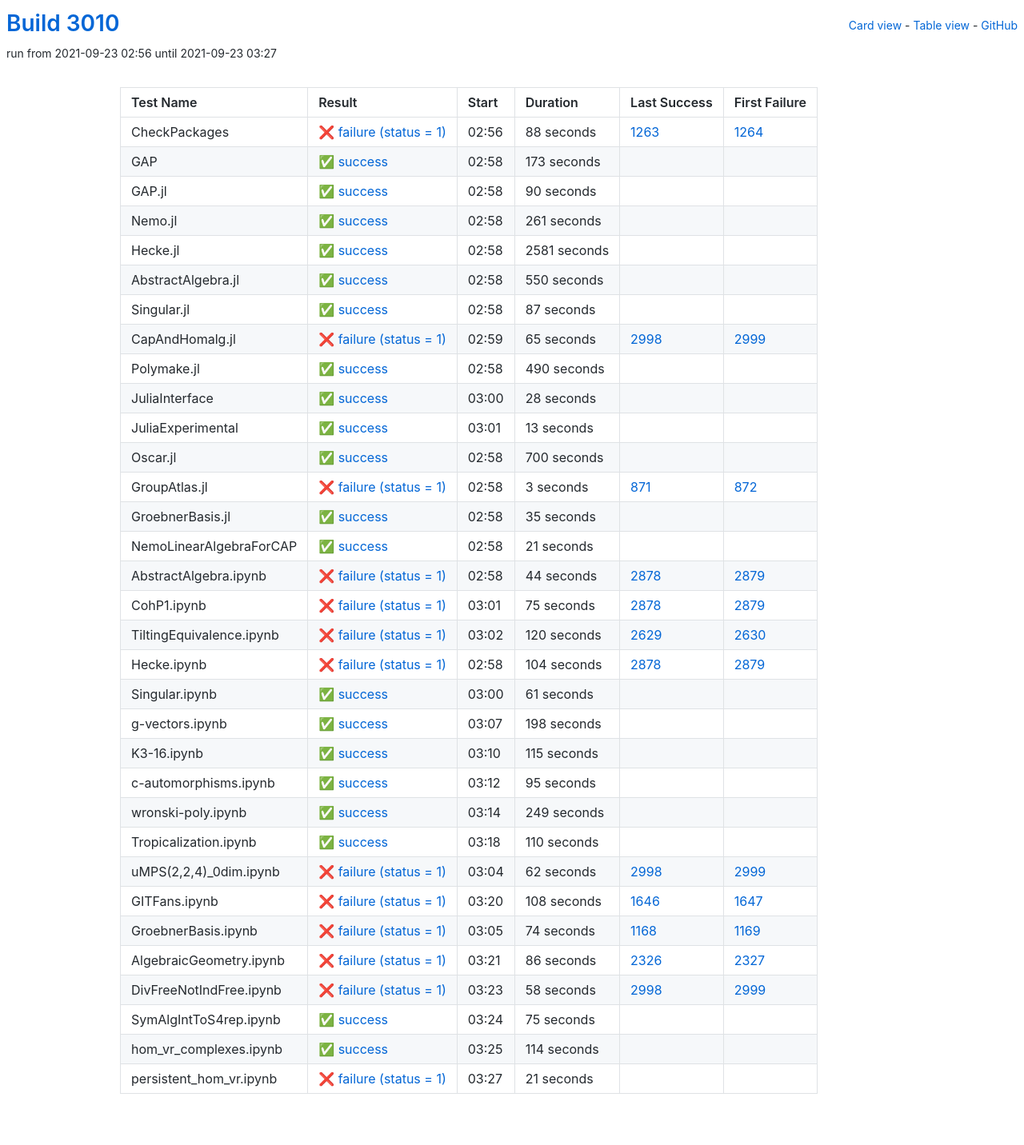
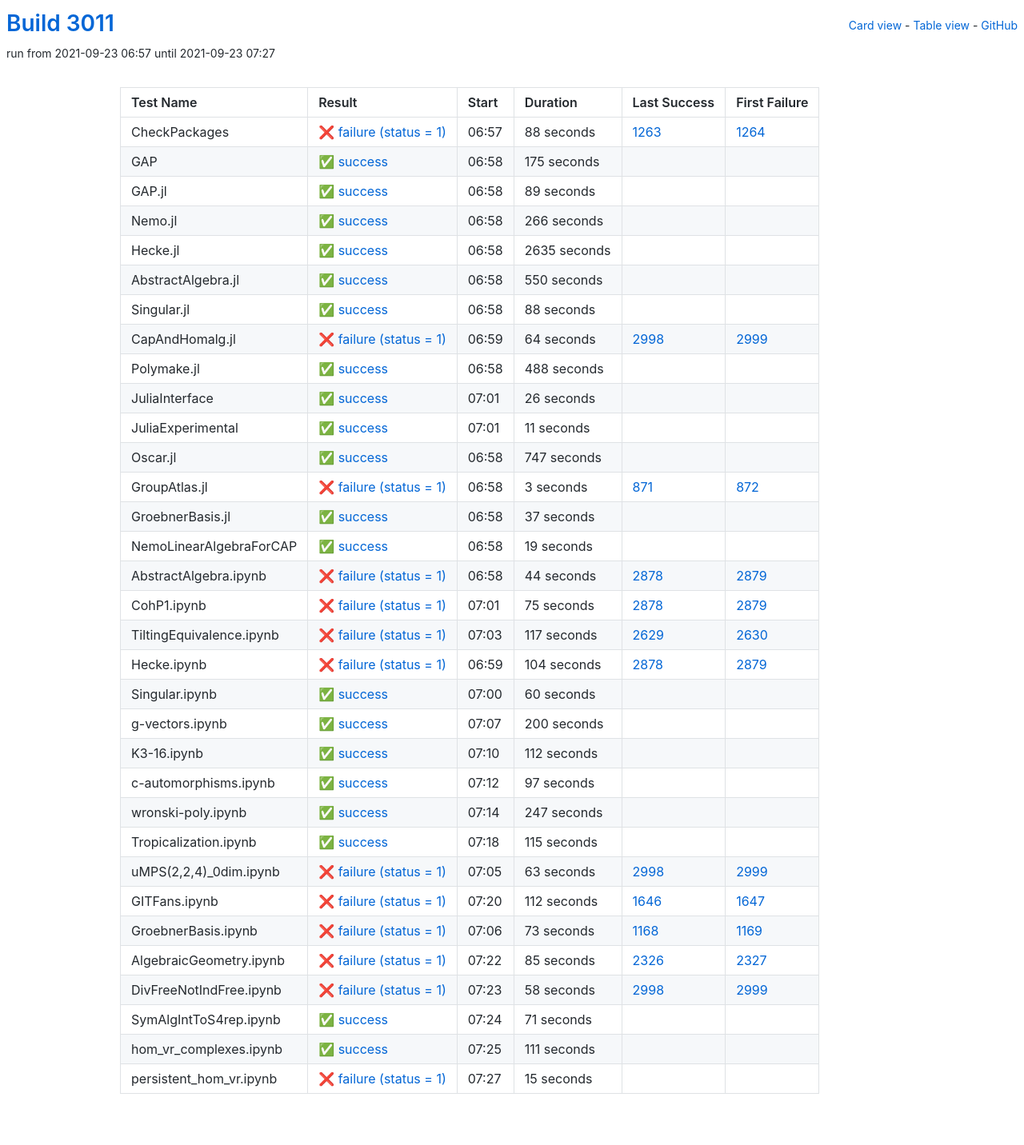
Before and after one commit to oscar-system/oscar-ci-status-stable, a Jekyll site: the page built from table.html, in a window 1280 px wide. Shown: the whole page at 80% size. Built offline with Jekyll 4.4.1, drawn with Linux system fonts in a browser that asks for light colours.

Commit message:
Build #3011

```diff
--- a/_data/ci.yml
+++ b/_data/ci.yml
@@ -1,6 +1,6 @@
 ---
-build: 3010
-build_url: https://oscarci.mathematik.uni-kl.de/job/oscar-stable/3010/
+build: 3011
+build_url: https://oscarci.mathematik.uni-kl.de/job/oscar-stable/3011/
 job: oscar-stable
 organization: oscar-system
 repo: oscar-ci-status-stable
@@ -8,8 +8,8 @@ repourl: https://github.com/oscar-system/oscar-ci-status-stable
 tests:
 - name: CheckPackages
   id: checkpackages
-  log: https://oscarci.mathematik.uni-kl.de/job/oscar-stable/3010/artifact/logs/build-3010/CheckPackages.log
-  start: 2021-09-23 02:56
+  log: https://oscarci.mathematik.uni-kl.de/job/oscar-stable/3011/artifact/logs/build-3011/CheckPackages.log
+  start: 2021-09-23 06:57
   success: false
   exitcode: 1
   status: failure
@@ -20,56 +20,56 @@ tests:
   first_failure_url: https://oscarci.mathematik.uni-kl.de/job/oscar-stable/1264/
 - name: GAP
   id: gap
-  log: https://oscarci.mathematik.uni-kl.de/job/oscar-stable/3010/artifact/logs/build-3010/GAP.log
-  start: 2021-09-23 02:58
+  log: https://oscarci.mathematik.uni-kl.de/job/oscar-stable/3011/artifact/logs/build-3011/GAP.log
+  start: 2021-09-23 06:58
   success: true
   exitcode: 0
   status: success
-  duration: 173
+  duration: 175
   last_success: false
   last_success_url:
   first_failure: false
   first_failure_url:
 - name: GAP.jl
   id: gap-jl
-  log: https://oscarci.mathematik.uni-kl.de/job/oscar-stable/3010/artifact/logs/build-3010/GAP.jl.log
-  start: 2021-09-23 02:58
+  log: https://oscarci.mathematik.uni-kl.de/job/oscar-stable/3011/artifact/logs/build-3011/GAP.jl.log
+  start: 2021-09-23 06:58
   success: true
   exitcode: 0
   status: success
-  duration: 90
+  duration: 89
   last_success: false
   last_success_url:
   first_failure: false
   first_failure_url:
 - name: Nemo.jl
   id: nemo-jl
-  log: https://oscarci.mathematik.uni-kl.de/job/oscar-stable/3010/artifact/logs/build-3010/Nemo.jl.log
-  start: 2021-09-23 02:58
+  log: https://oscarci.mathematik.uni-kl.de/job/oscar-stable/3011/artifact/logs/build-3011/Nemo.jl.log
+  start: 2021-09-23 06:58
   success: true
   exitcode: 0
   status: success
-  duration: 261
+  duration: 266
   last_success: false
   last_success_url:
   first_failure: false
   first_failure_url:
 - name: Hecke.jl
   id: hecke-jl
-  log: https://oscarci.mathematik.uni-kl.de/job/oscar-stable/3010/artifact/logs/build-3010/Hecke.jl.log
-  start: 2021-09-23 02:58
+  log: https://oscarci.mathematik.uni-kl.de/job/oscar-stable/3011/artifact/logs/build-3011/Hecke.jl.log
+  start: 2021-09-23 06:58
   success: true
   exitcode: 0
   status: success
-  duration: 2581
+  duration: 2635
   last_success: false
   last_success_url:
   first_failure: false
   first_failure_url:
 - name: AbstractAlgebra.jl
   id: abstractalgebra-jl
-  log: https://oscarci.mathematik.uni-kl.de/job/oscar-stable/3010/artifact/logs/build-3010/AbstractAlgebra.jl.log
-  start: 2021-09-23 02:58
+  log: https://oscarci.mathematik.uni-kl.de/job/oscar-stable/3011/artifact/logs/build-3011/AbstractAlgebra.jl.log
+  start: 2021-09-23 06:58
   success: true
   exitcode: 0
   status: success
@@ -80,80 +80,80 @@ tests:
   first_failure_url:
 - name: Singular.jl
   id: singular-jl
-  log: https://oscarci.mathematik.uni-kl.de/job/oscar-stable/3010/artifact/logs/build-3010/Singular.jl.log
-  start: 2021-09-23 02:58
+  log: https://oscarci.mathematik.uni-kl.de/job/oscar-stable/3011/artifact/logs/build-3011/Singular.jl.log
+  start: 2021-09-23 06:58
   success: true
   exitcode: 0
   status: success
-  duration: 87
+  duration: 88
   last_success: false
   last_success_url:
   first_failure: false
   first_failure_url:
 - name: CapAndHomalg.jl
   id: capandhomalg-jl
-  log: https://oscarci.mathematik.uni-kl.de/job/oscar-stable/3010/artifact/logs/build-3010/CapAndHomalg.jl.log
-  start: 2021-09-23 02:59
+  log: https://oscarci.mathematik.uni-kl.de/job/oscar-stable/3011/artifact/logs/build-3011/CapAndHomalg.jl.log
+  start: 2021-09-23 06:59
   success: false
   exitcode: 1
   status: failure
-  duration: 65
+  duration: 64
   last_success: 2998
   last_success_url: https://oscarci.mathematik.uni-kl.de/job/oscar-stable/2998/
   first_failure: 2999
   first_failure_url: https://oscarci.mathematik.uni-kl.de/job/oscar-stable/2999/
 - name: Polymake.jl
   id: polymake-jl
-  log: https://oscarci.mathematik.uni-kl.de/job/oscar-stable/3010/artifact/logs/build-3010/Polymake.jl.log
-  start: 2021-09-23 02:58
+  log: https://oscarci.mathematik.uni-kl.de/job/oscar-stable/3011/artifact/logs/build-3011/Polymake.jl.log
+  start: 2021-09-23 06:58
   success: true
   exitcode: 0
   status: success
-  duration: 490
+  duration: 488
   last_success: false
   last_success_url:
   first_failure: false
   first_failure_url:
 - name: JuliaInterface
   id: juliainterface
-  log: https://oscarci.mathematik.uni-kl.de/job/oscar-stable/3010/artifact/logs/build-3010/JuliaInterface.log
-  start: 2021-09-23 03:00
+  log: https://oscarci.mathematik.uni-kl.de/job/oscar-stable/3011/artifact/logs/build-3011/JuliaInterface.log
+  start: 2021-09-23 07:01
   success: true
   exitcode: 0
   status: success
-  duration: 28
+  duration: 26
   last_success: false
   last_success_url:
   first_failure: false
   first_failure_url:
 - name: JuliaExperimental
   id: juliaexperimental
-  log: https://oscarci.mathematik.uni-kl.de/job/oscar-stable/3010/artifact/logs/build-3010/JuliaExperimental.log
-  start: 2021-09-23 03:01
+  log: https://oscarci.mathematik.uni-kl.de/job/oscar-stable/3011/artifact/logs/build-3011/JuliaExperimental.log
+  start: 2021-09-23 07:01
   success: true
   exitcode: 0
   status: success
-  duration: 13
+  duration: 11
   last_success: false
   last_success_url:
   first_failure: false
   first_failure_url:
 - name: Oscar.jl
   id: oscar-jl
-  log: https://oscarci.mathematik.uni-kl.de/job/oscar-stable/3010/artifact/logs/build-3010/Oscar.jl.log
-  start: 2021-09-23 02:58
+  log: https://oscarci.mathematik.uni-kl.de/job/oscar-stable/3011/artifact/logs/build-3011/Oscar.jl.log
+  start: 2021-09-23 06:58
   success: true
   exitcode: 0
   status: success
-  duration: 700
+  duration: 747
   last_success: false
   last_success_url:
   first_failure: false
   first_failure_url:
 - name: GroupAtlas.jl
   id: groupatlas-jl
-  log: https://oscarci.mathematik.uni-kl.de/job/oscar-stable/3010/artifact/logs/build-3010/GroupAtlas.jl.log
-  start: 2021-09-23 02:58
+  log: https://oscarci.mathematik.uni-kl.de/job/oscar-stable/3011/artifact/logs/build-3011/GroupAtlas.jl.log
+  start: 2021-09-23 06:58
   success: false
   exitcode: 1
   status: failure
@@ -164,32 +164,32 @@ tests:
   first_failure_url: https://oscarci.mathematik.uni-kl.de/job/oscar-stable/872/
 - name: GroebnerBasis.jl
   id: groebnerbasis-jl
-  log: https://oscarci.mathematik.uni-kl.de/job/oscar-stable/3010/artifact/logs/build-3010/GroebnerBasis.jl.log
-  start: 2021-09-23 02:58
+  log: https://oscarci.mathematik.uni-kl.de/job/oscar-stable/3011/artifact/logs/build-3011/GroebnerBasis.jl.log
+  start: 2021-09-23 06:58
   success: true
   exitcode: 0
   status: success
-  duration: 35
+  duration: 37
   last_success: false
   last_success_url:
   first_failure: false
   first_failure_url:
 - name: NemoLinearAlgebraForCAP
   id: nemolinearalgebraforcap
-  log: https://oscarci.mathematik.uni-kl.de/job/oscar-stable/3010/artifact/logs/build-3010/NemoLinearAlgebraForCAP.log
-  start: 2021-09-23 02:58
+  log: https://oscarci.mathematik.uni-kl.de/job/oscar-stable/3011/artifact/logs/build-3011/NemoLinearAlgebraForCAP.log
+  start: 2021-09-23 06:58
   success: true
   exitcode: 0
   status: success
-  duration: 21
+  duration: 19
   last_success: false
   last_success_url:
   first_failure: false
   first_failure_url:
 - name: AbstractAlgebra.ipynb
   id: abstractalgebra-ipynb
-  log: https://oscarci.mathematik.uni-kl.de/job/oscar-stable/3010/artifact/logs/build-3010/AbstractAlgebra.ipynb.log
-  start: 2021-09-23 02:58
+  log: https://oscarci.mathematik.uni-kl.de/job/oscar-stable/3011/artifact/logs/build-3011/AbstractAlgebra.ipynb.log
+  start: 2021-09-23 06:58
   success: false
   exitcode: 1
   status: failure
@@ -200,8 +200,8 @@ tests:
   first_failure_url: https://oscarci.mathematik.uni-kl.de/job/oscar-stable/2879/
 - name: CohP1.ipynb
   id: cohp1-ipynb
-  log: https://oscarci.mathematik.uni-kl.de/job/oscar-stable/3010/artifact/logs/build-3010/CohP1.ipynb.log
-  start: 2021-09-23 03:01
+  log: https://oscarci.mathematik.uni-kl.de/job/oscar-stable/3011/artifact/logs/build-3011/CohP1.ipynb.log
+  start: 2021-09-23 07:01
   success: false
   exitcode: 1
   status: failure
@@ -212,20 +212,20 @@ tests:
   first_failure_url: https://oscarci.mathematik.uni-kl.de/job/oscar-stable/2879/
 - name: TiltingEquivalence.ipynb
   id: tiltingequivalence-ipynb
-  log: https://oscarci.mathematik.uni-kl.de/job/oscar-stable/3010/artifact/logs/build-3010/TiltingEquivalence.ipynb.log
-  start: 2021-09-23 03:02
+  log: https://oscarci.mathematik.uni-kl.de/job/oscar-stable/3011/artifact/logs/build-3011/TiltingEquivalence.ipynb.log
+  start: 2021-09-23 07:03
   success: false
   exitcode: 1
   status: failure
-  duration: 120
+  duration: 117
   last_success: 2629
   last_success_url: https://oscarci.mathematik.uni-kl.de/job/oscar-stable/2629/
   first_failure: 2630
   first_failure_url: https://oscarci.mathematik.uni-kl.de/job/oscar-stable/2630/
 - name: Hecke.ipynb
   id: hecke-ipynb
-  log: https://oscarci.mathematik.uni-kl.de/job/oscar-stable/3010/artifact/logs/build-3010/Hecke.ipynb.log
-  start: 2021-09-23 02:58
+  log: https://oscarci.mathematik.uni-kl.de/job/oscar-stable/3011/artifact/logs/build-3011/Hecke.ipynb.log
+  start: 2021-09-23 06:59
   success: false
   exitcode: 1
   status: failure
@@ -236,32 +236,68 @@ tests:
   first_failure_url: https://oscarci.mathematik.uni-kl.de/job/oscar-stable/2879/
 - name: Singular.ipynb
   id: singular-ipynb
-  log: https://oscarci.mathematik.uni-kl.de/job/oscar-stable/3010/artifact/logs/build-3010/Singular.ipynb.log
-  start: 2021-09-23 03:00
+  log: https://oscarci.mathematik.uni-kl.de/job/oscar-stable/3011/artifact/logs/build-3011/Singular.ipynb.log
+  start: 2021-09-23 07:00
   success: true
   exitcode: 0
   status: success
-  duration: 61
+  duration: 60
   last_success: false
   last_success_url:
   first_failure: false
   first_failure_url:
 - name: g-vectors.ipynb
   id: g-vectors-ipynb
-  log: https://oscarci.mathematik.uni-kl.de/job/oscar-stable/3010/artifact/logs/build-3010/g-vectors.ipynb.log
-  start: 2021-09-23 03:07
+  log: https://oscarci.mathematik.uni-kl.de/job/oscar-stable/3011/artifact/logs/build-3011/g-vectors.ipynb.log
+  start: 2021-09-23 07:07
   success: true
   exitcode: 0
   status: success
-  duration: 198
+  duration: 200
   last_success: false
   last_success_url:
   first_failure: false
   first_failure_url:
 - name: K3-16.ipynb
   id: k3-16-ipynb
-  log: https://oscarci.mathematik.uni-kl.de/job/oscar-stable/3010/artifact/logs/build-3010/K3-16.ipynb.log
-  start: 2021-09-23 03:10
+  log: https://oscarci.mathematik.uni-kl.de/job/oscar-stable/3011/artifact/logs/build-3011/K3-16.ipynb.log
+  start: 2021-09-23 07:10
+  success: true
+  exitcode: 0
+  status: success
+  duration: 112
+  last_success: false
+  last_success_url:
+  first_failure: false
+  first_failure_url:
+- name: c-automorphisms.ipynb
+  id: c-automorphisms-ipynb
+  log: https://oscarci.mathematik.uni-kl.de/job/oscar-stable/3011/artifact/logs/build-3011/c-automorphisms.ipynb.log
+  start: 2021-09-23 07:12
+  success: true
+  exitcode: 0
+  status: success
+  duration: 97
+  last_success: false
+  last_success_url:
+  first_failure: false
+  first_failure_url:
+- name: wronski-poly.ipynb
+  id: wronski-poly-ipynb
+  log: https://oscarci.mathematik.uni-kl.de/job/oscar-stable/3011/artifact/logs/build-3011/wronski-poly.ipynb.log
+  start: 2021-09-23 07:14
+  success: true
+  exitcode: 0
+  status: success
+  duration: 247
+  last_success: false
+  last_success_url:
+  first_failure: false
+  first_failure_url:
+- name: Tropicalization.ipynb
+  id: tropicalization-ipynb
+  log: https://oscarci.mathematik.uni-kl.de/job/oscar-stable/3011/artifact/logs/build-3011/Tropicalization.ipynb.log
+  start: 2021-09-23 07:18
   success: true
   exitcode: 0
   status: success
@@ -270,94 +306,58 @@ tests:
   last_success_url:
   first_failure: false
   first_failure_url:
-- name: c-automorphisms.ipynb
-  id: c-automorphisms-ipynb
-  log: https://oscarci.mathematik.uni-kl.de/job/oscar-stable/3010/artifact/logs/build-3010/c-automorphisms.ipynb.log
-  start: 2021-09-23 03:12
-  success: true
-  exitcode: 0
-  status: success
-  duration: 95
-  last_success: false
-  last_success_url:
-  first_failure: false
-  first_failure_url:
-- name: wronski-poly.ipynb
-  id: wronski-poly-ipynb
-  log: https://oscarci.mathematik.uni-kl.de/job/oscar-stable/3010/artifact/logs/build-3010/wronski-poly.ipynb.log
-  start: 2021-09-23 03:14
-  success: true
-  exitcode: 0
-  status: success
-  duration: 249
-  last_success: false
-  last_success_url:
-  first_failure: false
-  first_failure_url:
-- name: Tropicalization.ipynb
-  id: tropicalization-ipynb
-  log: https://oscarci.mathematik.uni-kl.de/job/oscar-stable/3010/artifact/logs/build-3010/Tropicalization.ipynb.log
-  start: 2021-09-23 03:18
-  success: true
-  exitcode: 0
-  status: success
-  duration: 110
-  last_success: false
-  last_success_url:
-  first_failure: false
-  first_failure_url:
 - name: uMPS(2,2,4)_0dim.ipynb
   id: umps-2-2-4-0dim-ipynb
-  log: https://oscarci.mathematik.uni-kl.de/job/oscar-stable/3010/artifact/logs/build-3010/uMPS-2-2-4-_0dim.ipynb.log
-  start: 2021-09-23 03:04
+  log: https://oscarci.mathematik.uni-kl.de/job/oscar-stable/3011/artifact/logs/build-3011/uMPS-2-2-4-_0dim.ipynb.log
+  start: 2021-09-23 07:05
   success: false
   exitcode: 1
   status: failure
-  duration: 62
+  duration: 63
   last_success: 2998
   last_success_url: https://oscarci.mathematik.uni-kl.de/job/oscar-stable/2998/
   first_failure: 2999
   first_failure_url: https://oscarci.mathematik.uni-kl.de/job/oscar-stable/2999/
 - name: GITFans.ipynb
   id: gitfans-ipynb
-  log: https://oscarci.mathematik.uni-kl.de/job/oscar-stable/3010/artifact/logs/build-3010/GITFans.ipynb.log
-  start: 2021-09-23 03:20
+  log: https://oscarci.mathematik.uni-kl.de/job/oscar-stable/3011/artifact/logs/build-3011/GITFans.ipynb.log
+  start: 2021-09-23 07:20
   success: false
   exitcode: 1
   status: failure
-  duration: 108
+  duration: 112
   last_success: 1646
   last_success_url: https://oscarci.mathematik.uni-kl.de/job/oscar-stable/1646/
   first_failure: 1647
   first_failure_url: https://oscarci.mathematik.uni-kl.de/job/oscar-stable/1647/
 - name: GroebnerBasis.ipynb
   id: groebnerbasis-ipynb
-  log: https://oscarci.mathematik.uni-kl.de/job/oscar-stable/3010/artifact/logs/build-3010/GroebnerBasis.ipynb.log
-  start: 2021-09-23 03:05
+  log: https://oscarci.mathematik.uni-kl.de/job/oscar-stable/3011/artifact/logs/build-3011/GroebnerBasis.ipynb.log
+  start: 2021-09-23 07:06
   success: false
   exitcode: 1
   status: failure
-  duration: 74
+  duration: 73
   last_success: 1168
   last_success_url: https://oscarci.mathematik.uni-kl.de/job/oscar-stable/1168/
   first_failure: 1169
   first_failure_url: https://oscarci.mathematik.uni-kl.de/job/oscar-stable/1169/
 - name: AlgebraicGeometry.ipynb
   id: algebraicgeometry-ipynb
-  log: https://oscarci.mathematik.uni-kl.de/job/oscar-stable/3010/artifact/logs/build-3010/AlgebraicGeometry.ipynb.log
-  start: 2021-09-23 03:21
+  log: https://oscarci.mathematik.uni-kl.de/job/oscar-stable/3011/artifact/logs/build-3011/AlgebraicGeometry.ipynb.log
+  start: 2021-09-23 07:22
   success: false
   exitcode: 1
   status: failure
-  duration: 86
+  duration: 85
   last_success: 2326
   last_success_url: https://oscarci.mathematik.uni-kl.de/job/oscar-stable/2326/
   first_failure: 2327
   first_failure_url: https://oscarci.mathematik.uni-kl.de/job/oscar-stable/2327/
 - name: DivFreeNotIndFree.ipynb
   id: divfreenotindfree-ipynb
-  log: https://oscarci.mathematik.uni-kl.de/job/oscar-stable/3010/artifact/logs/build-3010/DivFreeNotIndFree.ipynb.log
-  start: 2021-09-23 03:23
+  log: https://oscarci.mathematik.uni-kl.de/job/oscar-stable/3011/artifact/logs/build-3011/DivFreeNotIndFree.ipynb.log
+  start: 2021-09-23 07:23
   success: false
   exitcode: 1
   status: failure
@@ -368,36 +368,36 @@ tests:
   first_failure_url: https://oscarci.mathematik.uni-kl.de/job/oscar-stable/2999/
 - name: SymAlgIntToS4rep.ipynb
   id: symalginttos4rep-ipynb
-  log: https://oscarci.mathematik.uni-kl.de/job/oscar-stable/3010/artifact/logs/build-3010/SymAlgIntToS4rep.ipynb.log
-  start: 2021-09-23 03:24
+  log: https://oscarci.mathematik.uni-kl.de/job/oscar-stable/3011/artifact/logs/build-3011/SymAlgIntToS4rep.ipynb.log
+  start: 2021-09-23 07:24
   success: true
   exitcode: 0
   status: success
-  duration: 75
+  duration: 71
   last_success: false
   last_success_url:
   first_failure: false
   first_failure_url:
 - name: hom_vr_complexes.ipynb
   id: hom-vr-complexes-ipynb
-  log: https://oscarci.mathematik.uni-kl.de/job/oscar-stable/3010/artifact/logs/build-3010/hom_vr_complexes.ipynb.log
-  start: 2021-09-23 03:25
+  log: https://oscarci.mathematik.uni-kl.de/job/oscar-stable/3011/artifact/logs/build-3011/hom_vr_complexes.ipynb.log
+  start: 2021-09-23 07:25
   success: true
   exitcode: 0
   status: success
-  duration: 114
+  duration: 111
   last_success: false
   last_success_url:
   first_failure: false
   first_failure_url:
 - name: persistent_hom_vr.ipynb
   id: persistent-hom-vr-ipynb
-  log: https://oscarci.mathematik.uni-kl.de/job/oscar-stable/3010/artifact/logs/build-3010/persistent_hom_vr.ipynb.log
-  start: 2021-09-23 03:27
+  log: https://oscarci.mathematik.uni-kl.de/job/oscar-stable/3011/artifact/logs/build-3011/persistent_hom_vr.ipynb.log
+  start: 2021-09-23 07:27
   success: false
   exitcode: 1
   status: failure
-  duration: 21
+  duration: 15
   last_success: false
   last_success_url:
   first_failure: false
```
Also changed, not shown: README.md.
